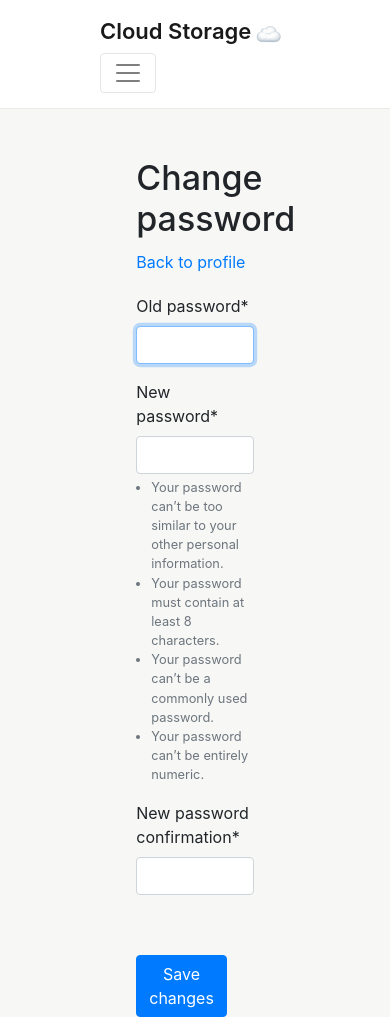
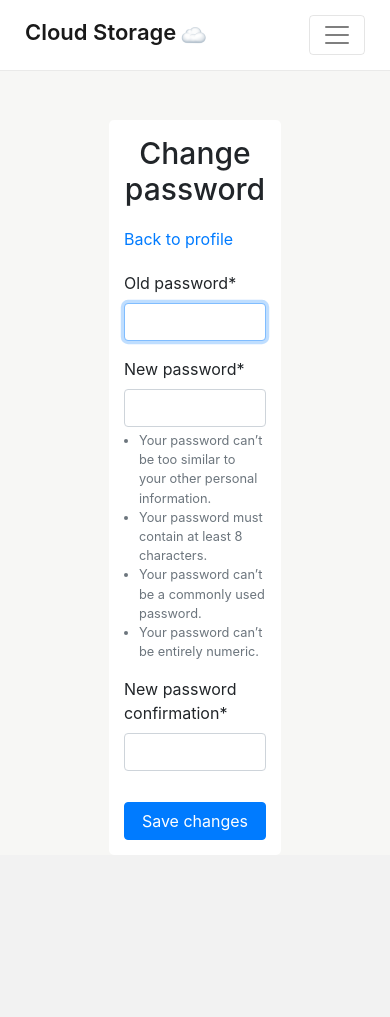
Before and after one commit to akimovatatiana/CloudStorage, a Django app: page /users/change-password/ in a window 390 px wide. After the commit the page ends 855 px from the top, so only its background shows below. Run offline with Django 3.2, Linux system fonts and the light colour scheme; the visitor is signed in with stand-in values (Sample User, id 1); some libraries are stand-ins or nearby versions.

Commit message:
Add home page, update adaptive layout, fix used size caching

```diff
--- a/cloud_storage/apps/api/views.py
+++ b/cloud_storage/apps/api/views.py
@@ -4,10 +4,12 @@ from django.contrib.auth.models import User
 from django.http import HttpResponse
 
 # Create your views here.
+from django.core.cache import cache
 from django.shortcuts import render
 
 from cloud_storage.apps.storage.models import File
 from cloud_storage.apps.storage.utils import beautify_size, get_used_size
+from cloud_storage.apps.storage.views import generate_cache_key, USED_SIZE_CACHE_KEY_PREFIX
 
 
 def get_all_users(request):
@@ -27,8 +29,8 @@ def get_all_users(request):
 
 
 def get_used_size_json(request):
-    files_list = File.objects.filter(user=request.user)
-    used_size = beautify_size(get_used_size(files_list))
+    used_size_cache_key = generate_cache_key(request, USED_SIZE_CACHE_KEY_PREFIX)
+    used_size = beautify_size(cache.get(used_size_cache_key))
 
     data = {
         'size': used_size
--- a/cloud_storage/urls.py
+++ b/cloud_storage/urls.py
@@ -18,10 +18,13 @@ from django.conf.urls import url
 from django.conf.urls.static import static
 from django.contrib import admin
 from django.urls import include
+from django.views.generic import TemplateView
 
 from cloud_storage import settings
 
 from cloud_storage.apps.storage.views import serve_protected_file
+
+
 
 urlpatterns = [
     url('api/', include('cloud_storage.apps.api.urls')),
@@ -30,5 +33,5 @@ urlpatterns = [
     url('users/', include('cloud_storage.apps.users.urls')),
     url('subscriptions/', include('subscriptions.urls')),
     url('storage/', include('cloud_storage.apps.storage.urls')),
-
+    url('home', TemplateView.as_view(template_name='home.html'), name='home'),
 ] + static(settings.MEDIA_URL, view=serve_protected_file, document_root=settings.MEDIA_ROOT)
--- a/static/css/style.css
+++ b/static/css/style.css
@@ -17,6 +17,19 @@ body {
     background-color: #ffffff;
     box-shadow: 0 1px 0 0 rgba(194, 194, 194, 0.24)
 }
+@media (max-width: 1070px) {
+    .header {
+        padding-left: 70px;
+        padding-right: 70px;
+    }
+}
+
+@media (max-width: 650px) {
+    .header {
+        padding-left: 25px;
+        padding-right: 25px;
+    }
+}
 
 .header .header__title {
     margin-right: 30px;
@@ -70,14 +94,6 @@ body {
 
 .header .header__links li {
     margin-right: 30px;
-}
-
-
-@media screen and (max-width: 1070px) {
-    .header {
-        padding-left: 100px;
-        padding-right: 100px;
-    }
 }
 
 .noselect {
@@ -382,8 +406,8 @@ body {
 }
 
 .btn-save-changes {
-    margin-top: 30px;
-    width: 155px;
+    margin-top: 15px;
+    width: 100%;
 }
 
 .profile-button {
@@ -391,11 +415,20 @@ body {
     display: flex;
     flex-direction: row;
 }
-
-.profile-button__save {
-    margin-right: 30px;
+.profile-password-link {
+    color: #007bff !important;
+    cursor: pointer;
 }
-
+.profile-password-link:hover {
+    color: #0056b3 !important;
+    text-decoration: underline !important;
+}
+.profile-subscription-title {
+    font-size: 20px;
+}
+.profile-subscription-link {
+    margin-left: auto;
+}
 .profile-form-field__link {
     font-size: 14px;
 }
@@ -417,13 +450,30 @@ body {
     margin-top: 15px;
 }
 
+.password-title {
+    font-size: 30px;
+    text-align: center;
+    margin-bottom: 20px;
+}
+
 .profile-form__info {
-    width: 280px;
+    max-width: 300px;
+    width: 100%;
 }
 
 .profile-form__image,
 .profile-form__info {
     margin: 0 30px;
+}
+
+@media(max-width: 991px) {
+    .profile-form__info {
+        margin: 0;
+        max-width: 320px;
+    }
+    .profile-form__image {
+        margin: 0;
+    }
 }
 
 .profile-form__image {
@@ -440,13 +490,13 @@ body {
 }
 
 .profile-subscription {
-    display: flex;
-    flex-direction: column;
-    margin-top: 30px;
+    margin-top: 16px;
 }
 
 .password-block {
-    width: 310px;
+    padding: 15px;
+    background-color: #ffffff;
+    border-radius: 5px;
     margin: 50px auto 0;
 }
 
--- a/static/js/jquery/file-upload/drag-and-drop-upload.js
+++ b/static/js/jquery/file-upload/drag-and-drop-upload.js
@@ -8,6 +8,7 @@ $(function () {
     dataType: 'json',
     done: function (e, data) {
       if (data.result.is_valid) {
+        // console.log(data.result['size'])
         window.location.replace('/storage/overview')
         // $("#files-list tbody").prepend(
         //   "<tr>" +
--- a/templates/base.html
+++ b/templates/base.html
@@ -22,7 +22,7 @@
                     {% endblock %}
                 </div>
                 <div class="col-12">
-                    {% block overview-table %}
+                    {% block col-12 %}
                     {% endblock %}
                 </div>
             </div>
--- a/templates/profile/change-password.html
+++ b/templates/profile/change-password.html
@@ -4,17 +4,16 @@
 
 {% block main %}
 <form class="password-form" method="post">
-    <div class="col-6 password-block">
+    <div class="col-7 password-block">
         <div class="password-header">
-            <h1 class="profile-title">Change password</h1>
+            <h1 class="password-title">Change password</h1>
             <a href="{% url 'profile' %}">Back to profile</a>
         </div>
         {% csrf_token %}
         {{ form|crispy }}
 
-        <div class="profile-button">
-            <button type="submit" class="btn btn-primary btn-save-changes profile-button__save">Save changes</button>
-        </div>
+        <button type="submit" class="btn btn-primary btn-save-changes profile-button__save">Save changes</button>
+
     </div>
 </form>
 {% endblock %}
--- a/templates/registration/login.html
+++ b/templates/registration/login.html
@@ -6,7 +6,6 @@
 
 {% block main %}
 <div class="card login-card col-6">
-    <div class="card-body">
     <h4 class="card-title">Log in to your account</h4>
 
     <form method="post">
@@ -18,5 +17,4 @@
         <button type="submit" class="btn btn-primary btn-block">Log in</button>
     </form>
 </div>
-</div>
 {% endblock %}
--- a/templates/snippets/header.html
+++ b/templates/snippets/header.html
@@ -9,12 +9,12 @@
         Cloud Storage
     </a>
 
-    <button class="navbar-toggler" type="button" data-toggle="collapse" data-target="#navbarSupportedContent"
+    <button class="navbar-toggler navbar-toggle-focus" type="button" data-toggle="collapse" data-target="#navbarSupportedContent"
             aria-controls="navbarSupportedContent" aria-expanded="false" aria-label="Toggle navigation">
         <span class="navbar-toggler-icon"></span>
     </button>
 
-    <div class="collapse navbar-collapse" id="navbarSupportedContent">
+    <div class="collapse navbar-collapse navbar-display" id="navbarSupportedContent">
         <ul class="navbar-nav mr-auto header__links">
             {% if not user.is_authenticated %}
                 <li class="nav-item">
@@ -44,14 +44,16 @@
             {#            </li>#}
         </ul>
 
-        {% if not user.is_authenticated %}
-            <a class="btn btn-link header__button-login" href="/users/login">Log In</a>
-            <a class="btn btn-primary header__button-signup"
-               href={% url 'dfs_subscribe_list' %}><span>Get Started</span></a>
-        {% else %}
-            <a class="btn-link header__button-login" href="/users/profile">{{ user.username }}</a>
-            <a class="btn btn-link header__button-login" href="/users/logout">Logout</a>
-        {% endif %}
+        <div class="header-buttons">
+            {% if not user.is_authenticated %}
+                <a class="btn btn-link header-button header__button-login" href="/users/login">Log In</a>
+                <a class="btn btn-primary header-button header__button-signup"
+                   href={% url 'dfs_subscribe_list' %}><span>Get Started</span></a>
+            {% else %}
+                <a class="btn btn-link header-button header__button-login" href="/users/profile">{{ user.username }}</a>
+                <a class="btn btn-link header-button header__button-login" href="/users/logout">Logout</a>
+            {% endif %}
+        </div>
     </div>
 </nav>
 
--- a/templates/subscriptions/subscribe_list.html
+++ b/templates/subscriptions/subscribe_list.html
@@ -8,9 +8,9 @@
 {% block content %}
     <main class="subscribe-container">
         {% if user.is_authenticated %}
-            <h1 class="display-4">Subscription Plans</h1>
+            <h1 class="display-4 subscribe-list__title">Subscription Plans</h1>
         {% else %}
-            <h1 class="display-4">Sign Up & Subscribe</h1>
+            <h1 class="display-4 subscribe-list__title">Sign Up & Subscribe</h1>
         {% endif %}
 
         <div class="plans">
```
Also changed, not shown: other parts of static/css/style.css (+85 -2 lines), templates/home.html (added, +15 -0 lines), templates/profile/profile.html (+12 -15 lines), cloud_storage/apps/storage/constants.py, cloud_storage/apps/storage/views.py, static/image/home.png (added), templates/storage/overview.html, templates/storage/stats.html. Lines whose indentation alone changed are shown as unchanged.
